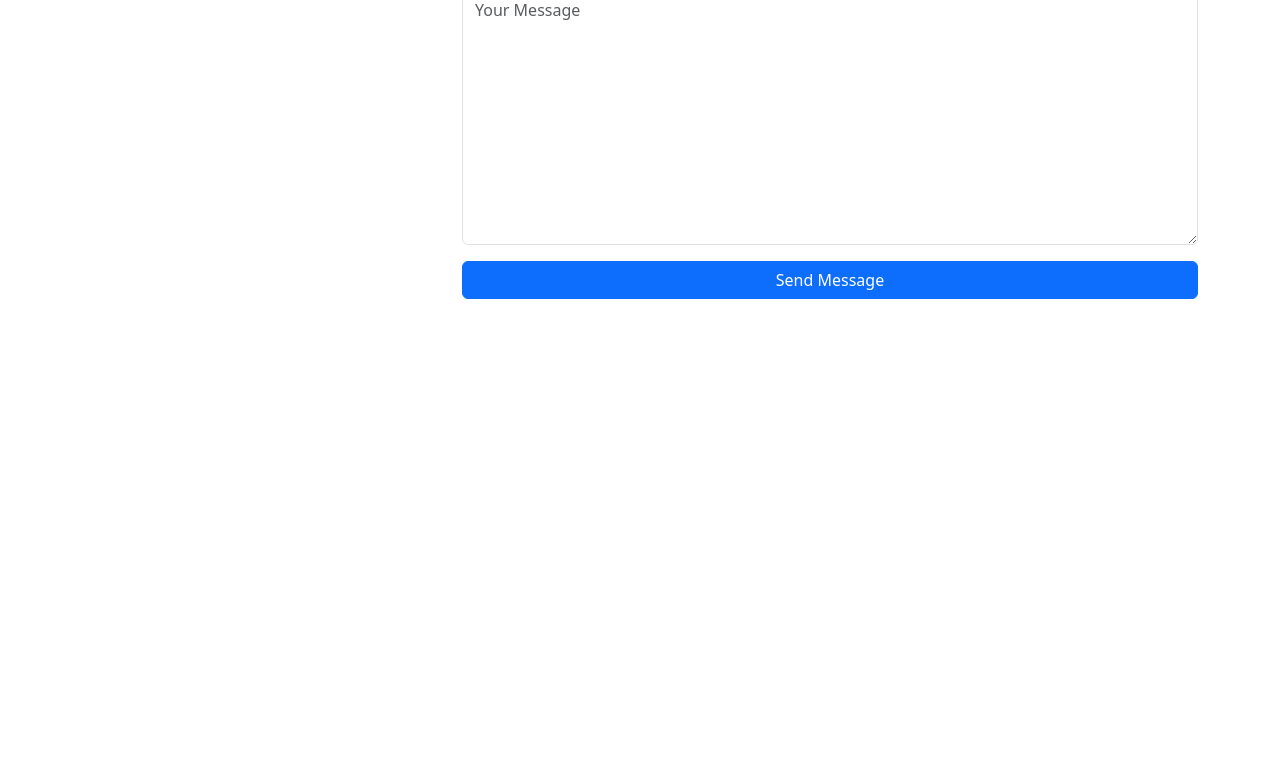
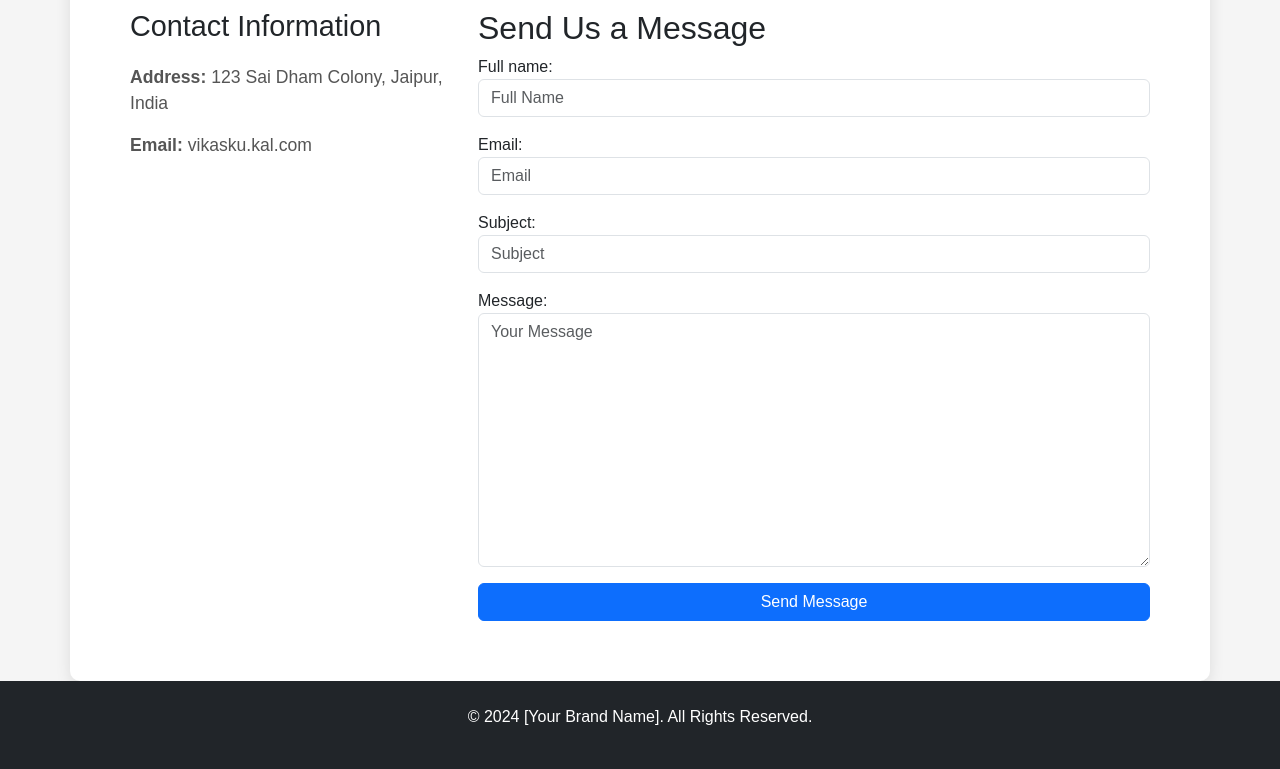
Before and after one commit to Vikas-33/django_ecommerce_website, a Django app: page /contact/ in a window 1280 px wide. Shown: the part 401-1170 px from the top of the page. Before the commit the page ends 800 px from the top, so only its background shows below. Run offline with Django 5.2, Linux system fonts and the light colour scheme.

Commit message:
about and contact page modified

```diff
--- a/reg/templates/contact.html
+++ b/reg/templates/contact.html
@@ -3,36 +3,82 @@
 <head>
     <meta charset="UTF-8">
     <meta name="viewport" content="width=device-width, initial-scale=1.0">
-    <title>Contact Us</title>
-    <link href="https://cdn.jsdelivr.net/npm/bootstrap@5.3.0/dist/css/bootstrap.min.css" rel="stylesheet">
+    <title>Contact Us - High-End E-commerce</title>
+    <link href="https://cdn.jsdelivr.net/npm/bootstrap@5.3.0-alpha1/dist/css/bootstrap.min.css" rel="stylesheet">
     <style>
+        body {
+            font-family: 'Arial', sans-serif;
+            background-color: #f5f5f5;
+        }
+        .hero-section {
+            background-image: url('https://example.com/contact-background.jpg');
+            background-size: cover;
+            background-position: center;
+            height: 400px;
+            display: flex;
+            align-items: center;
+            justify-content: center;
+            color: white;
+            text-shadow: 2px 2px 4px rgba(0, 0, 0, 0.5);
+        }
+        .hero-section h1 {
+            font-size: 4rem;
+            font-weight: 700;
+        }
+        .content-section {
+            padding: 60px;
+            background-color: white;
+            border-radius: 10px;
+            margin-top: -50px;
+            box-shadow: 0 5px 15px rgba(0, 0, 0, 0.1);
+        }
+        .contact-info {
+            margin-bottom: 40px;
+        }
+        .contact-info h4 {
+            font-size: 1.8rem;
+            margin-bottom: 20px;
+        }
+        .contact-info p {
+            font-size: 1.1rem;
+            color: #555;
+        }
+        .form-section h2 {
+            font-size: 2.5rem;
+            margin-bottom: 20px;
+        }
         .errorlist {
-        color: red;  /* This will make the error messages red */
+            color: red;
             font-size: 0.9em;
-        list-style-type: none;  /* Remove the default bullet points from the error list */
+            list-style-type: none;
             padding-left: 0;
         }
     </style>
 </head>
 <body>
 
-<div class="container mt-5">
-    <h2 class="text-center mb-5">Contact Us</h2>
+    <section class="hero-section text-center">
+        <div class="container">
+            <h1>Contact Us</h1>
+        </div>
+    </section>
 
+    <section class="content-section container">
         <div class="row">
             <div class="col-md-4 contact-info">
                 <h4>Contact Information</h4>
-            <p><strong>Address:</strong> 123 Street, City, Country</p>
-            <p><strong>Phone:</strong> +123 456 7890</p>
-            <p><strong>Email:</strong> contact@example.com</p>
+                <p><strong>Address:</strong> 123 Sai Dham Colony, Jaipur, India</p>
+                <p><strong>Email:</strong> vikasku.kal.com</p>
             </div>
 
             <div class="col-md-8">
+                <h2 class="form-section">Send Us a Message</h2>
                 <form method="POST">
                     {% csrf_token %}
                     {{ form.as_p }}
                     <button type="submit" class="btn btn-primary w-100">Send Message</button>
                 </form>
+
                 {% if messages %}
                     <div class="mt-3">
                         {% for message in messages %}
@@ -42,8 +88,12 @@
                 {% endif %}
             </div>
         </div>
-</div>
+    </section>
 
-<script src="https://cdn.jsdelivr.net/npm/bootstrap@5.3.0/dist/js/bootstrap.bundle.min.js"></script>
+    <footer class="bg-dark text-white text-center py-4">
+        <p>&copy; 2024 [Your Brand Name]. All Rights Reserved.</p>
+    </footer>
+
+    <script src="https://cdn.jsdelivr.net/npm/bootstrap@5.3.0-alpha1/dist/js/bootstrap.bundle.min.js"></script>
 </body>
 </html>
```
Also changed, not shown: reg/templates/about.html (+114 -29 lines). Lines whose indentation alone changed are shown as unchanged.
